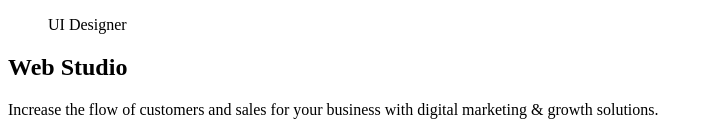
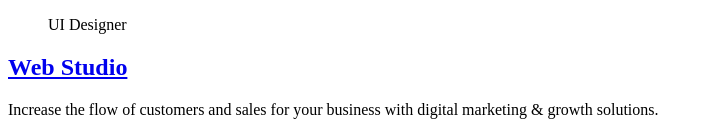
Before and after one commit to pash112/goit-markup-hw-01, a plain HTML site: page index.html in a window 1280 px wide. Shown: the part 2110-2242 px from the top of the page, without its empty margins (0-713 px from the left). Drawn offline with Linux system fonts and the light colour scheme.

Commit message:
Update index.html

```diff
--- a/index.html
+++ b/index.html
@@ -112,7 +112,7 @@
     </main>
     <!-- footer -->
     <footer>
-      <h2>Web Studio</h2>
+      <h2><a href="./index.html">Web Studio</a></h2>
       <p>
         Increase the flow of customers and sales for your business with digital
         marketing & growth solutions.
```
